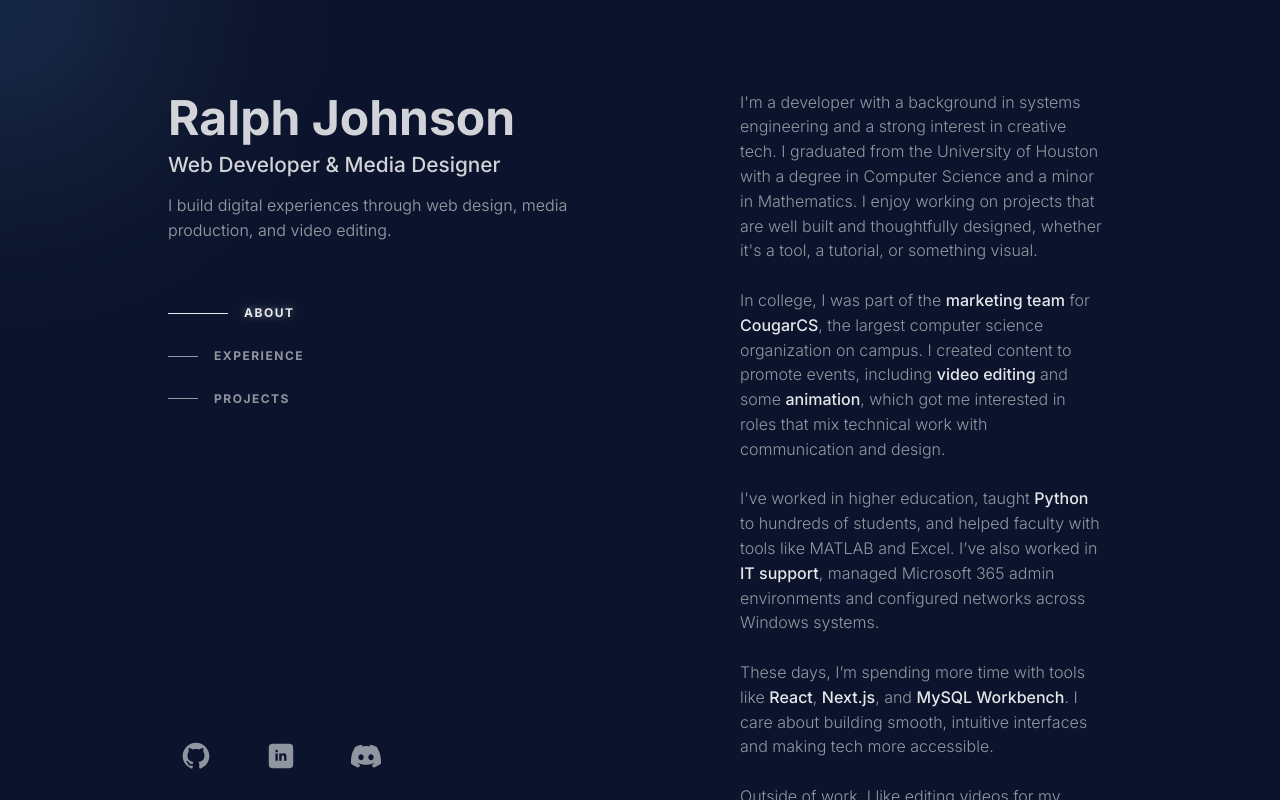
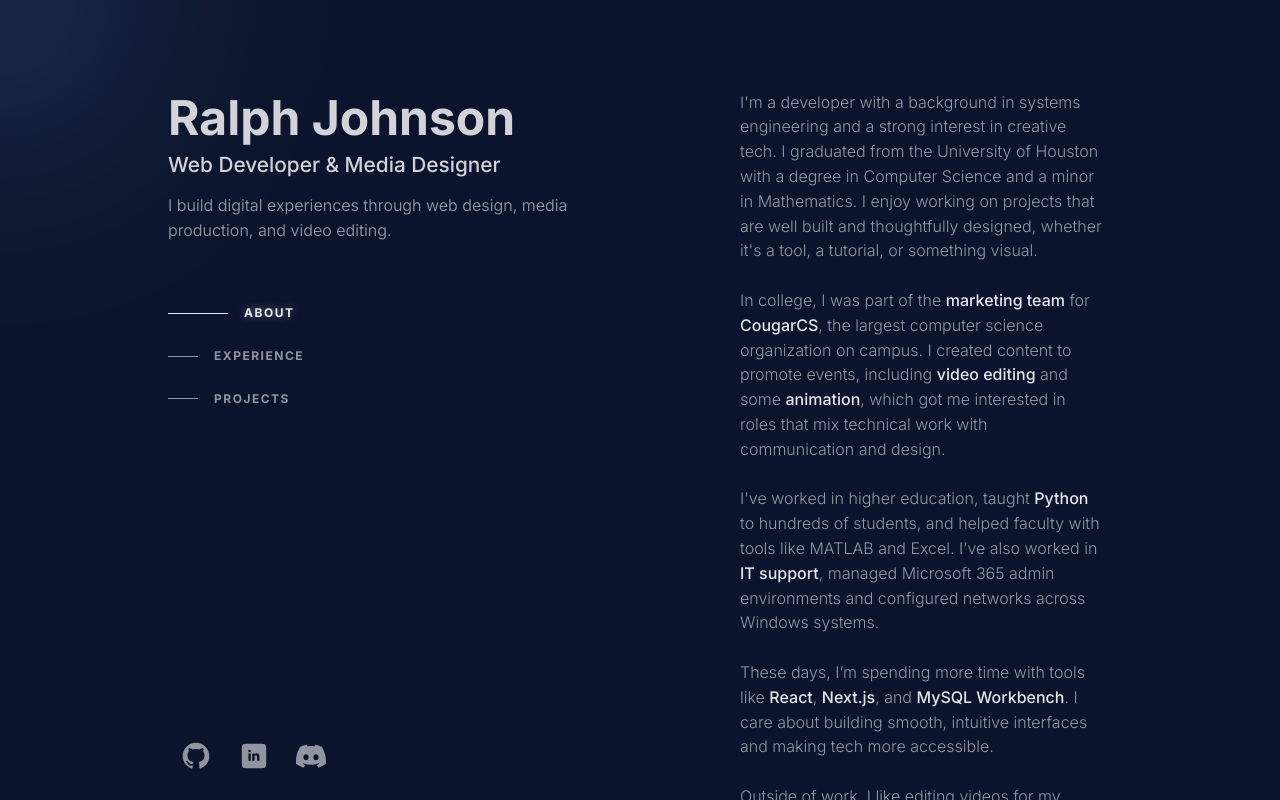
Before and after one commit to isaiahpng/ralphjohnson.site, a React (Create React App) app: page / in a window 1280 px wide. Built offline with nearby package versions, Linux system fonts and the light colour scheme.

Commit message:
fixed link gaping

```diff
--- a/src/App.css
+++ b/src/App.css
@@ -186,7 +186,7 @@
   display: flex;
   flex-direction: row; /* Horizontal layout */
   align-items: center; /* Center vertically */
-  gap: 1.8rem; /* Space for larger icons */
+  gap: .1rem; /* Space for larger icons */
   overflow: visible; /* Ensure icons aren't clipped */
 }
 
```
